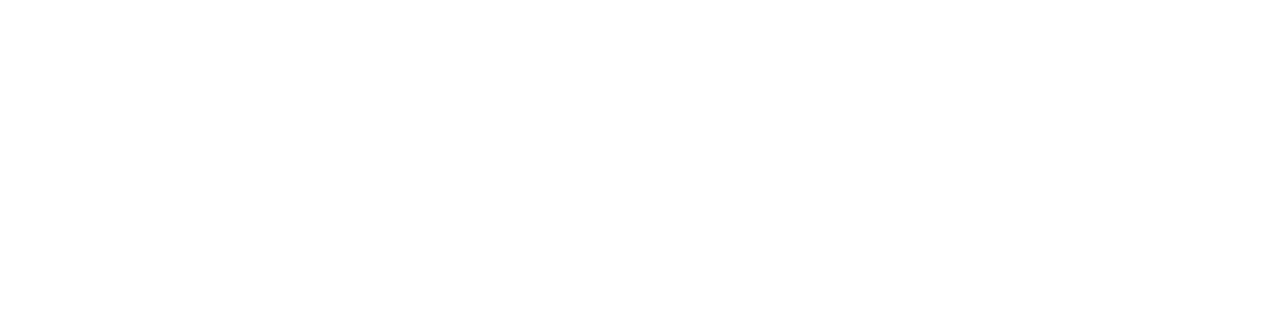
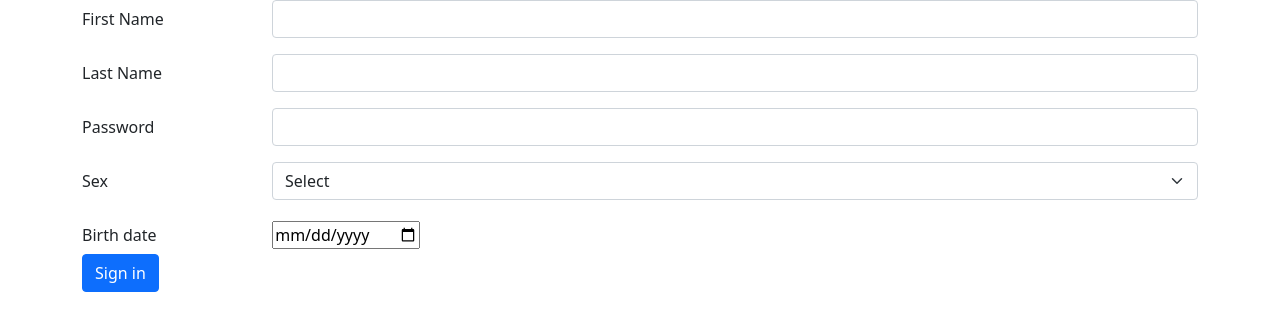
Before and after one commit to Dorinacho/CMS-Javascript3, a plain HTML site: page index.html in a window 1280 px wide. Drawn offline with nearby package versions, Linux system fonts and the light colour scheme.

Commit message:
Made the basic form

```diff
--- a/index.html
+++ b/index.html
@@ -7,13 +7,52 @@
     <meta charset="UTF-8">
     <title>JS CMS</title>
 
-    <link rel="stylesheet" type="text/css" href="https://stackpath.bootstrapcdn.com/font-awesome/4.7.0/css/font-awesome.min.css">
-    <link rel="stylesheet" href="https://maxcdn.bootstrapcdn.com/bootstrap/4.5.2/css/bootstrap.min.css">
+    <link href="https://cdn.jsdelivr.net/npm/bootstrap@5.1.0/dist/css/bootstrap.min.css" rel="stylesheet" integrity="sha384-KyZXEAg3QhqLMpG8r+8fhAXLRk2vvoC2f3B09zVXn8CA5QIVfZOJ3BCsw2P0p/We" crossorigin="anonymous">
+    <script src="https://cdn.jsdelivr.net/npm/bootstrap@5.1.0/dist/js/bootstrap.bundle.min.js" integrity="sha384-U1DAWAznBHeqEIlVSCgzq+c9gqGAJn5c/t99JyeKa9xxaYpSvHU5awsuZVVFIhvj" crossorigin="anonymous"></script>
     <link rel="stylesheet" type="text/css" href="styles.css" />
 </head>
 
 <body>
+    <div class="container">
+        <form>
+            <div class="row mb-3">
+                <label for="input-first-name" class="col-sm-2 col-form-label">First Name</label>
+                <div class="col-sm-10">
+                    <input type="text" class="form-control" id="input-first-name" required>
+                </div>
+            </div>
+            <div class="row mb-3">
+                <label for="input-last-name" class="col-sm-2 col-form-label">Last Name</label>
+                <div class="col-sm-10">
+                    <input type="text" class="form-control" id="input-last-name" required>
+                </div>
+            </div>
+            <div class="row mb-3">
+                <label for="input-password" class="col-sm-2 col-form-label">Password</label>
+                <div class="col-sm-10">
+                    <input type="password" class="form-control" id="input-password" required>
+                </div>
+            </div>
+            <div class="row mb-3">
+                <label for="sex-selector" class="col-sm-2 col-form-label">Sex</label>
+                <div class="col-sm-10">
+                    <select class="form-select" id="sex-selector" aria-label="Default select example" required>
+                    <option selected>Select</option>
+                    <option value="1">Male</option>
+                    <option value="2">Female</option>
+                    <option value="3">Other</option>
+                  </select>
+                </div>
 
+            </div>
+            <div>
+                <label for="birth-date" class="col-sm-2 col-form-label">Birth date</label>
+                <input type="date" id="birth-date" required>
+            </div>
+
+            <button type="submit" class="btn btn-primary">Sign in</button>
+        </form>
+    </div>
 </body>
 
 </html>
```
